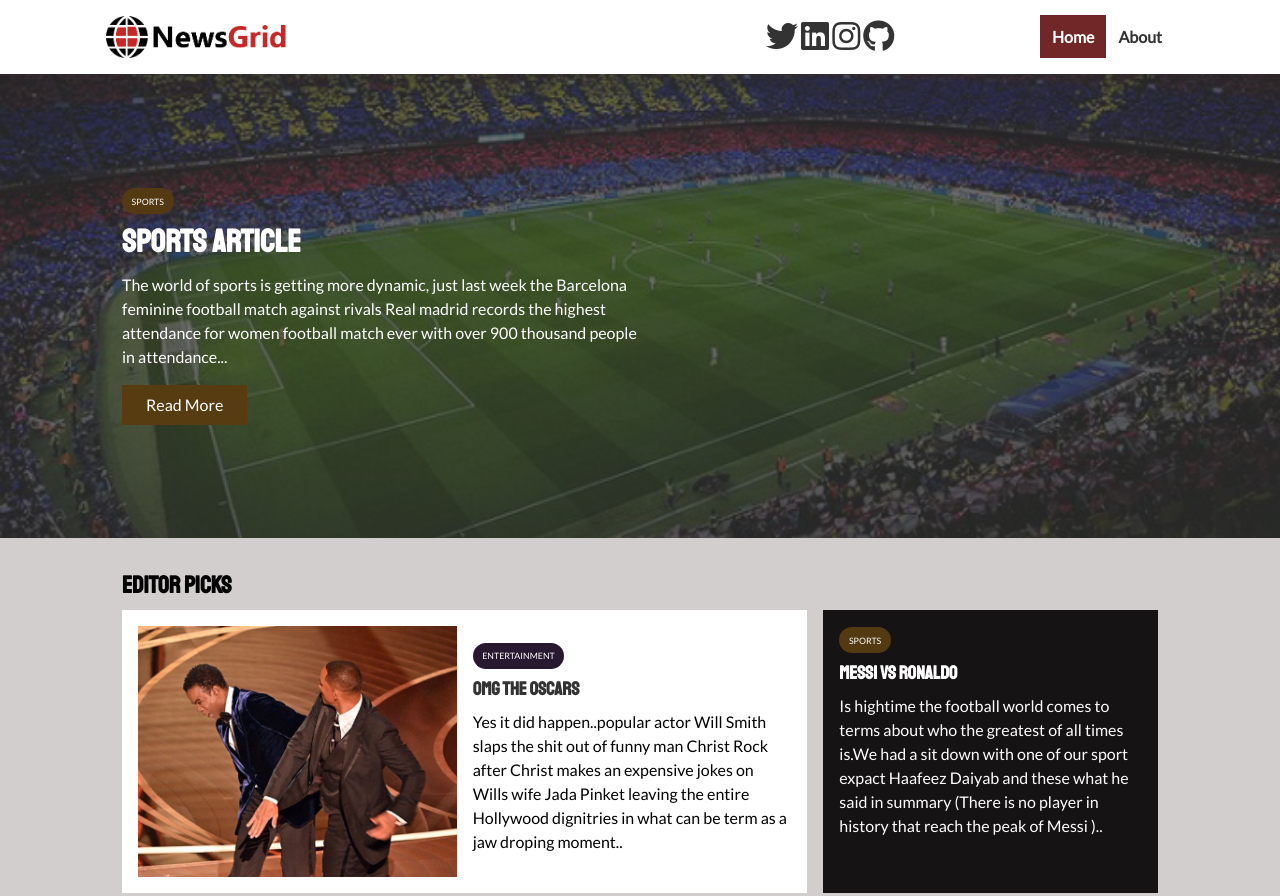
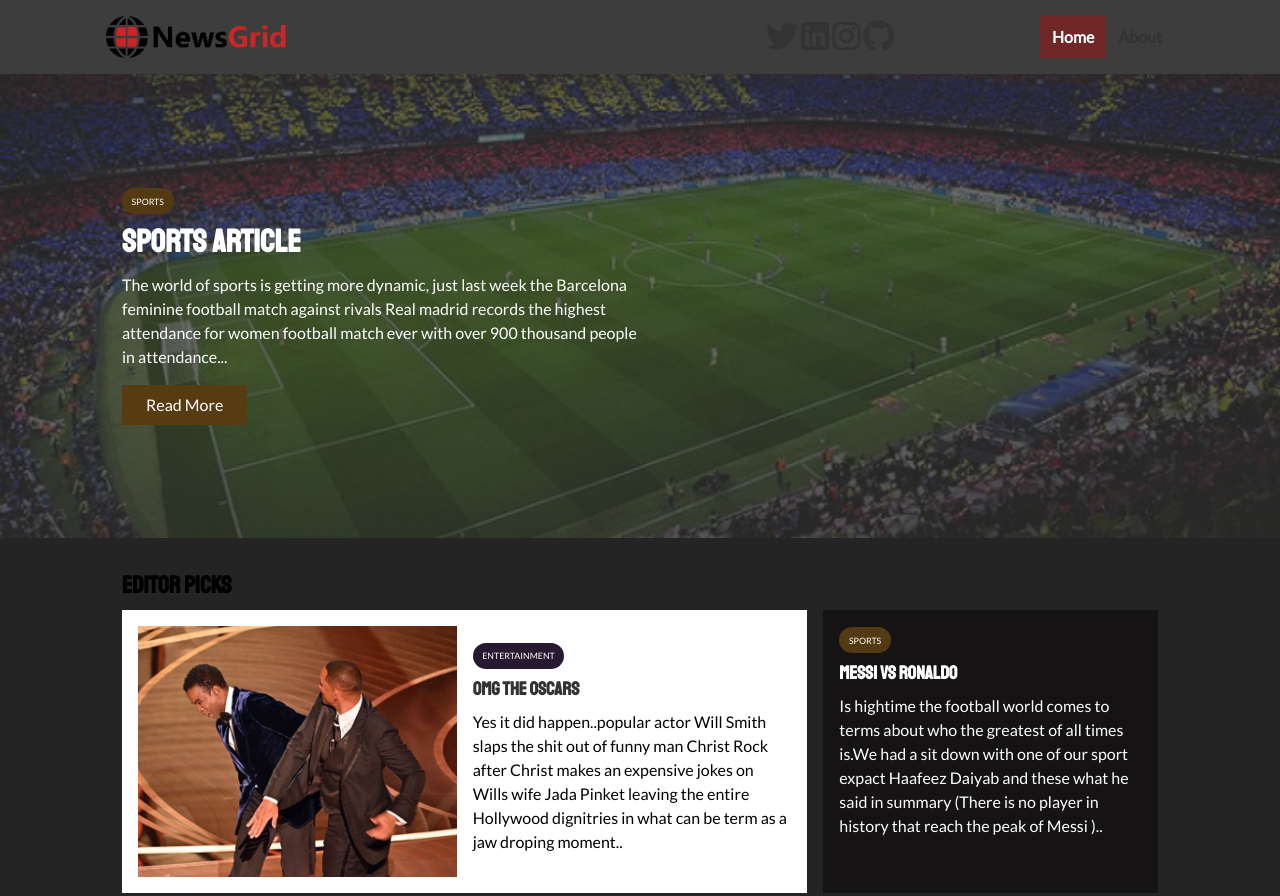
Before and after one commit to haafeezdr/newsgrid, a plain HTML site: page index.html in a window 1280 px wide. Shown: the top 896 px of the page. Drawn offline with Linux system fonts and the light colour scheme.

Commit message:
background change

```diff
--- a/css/style.css
+++ b/css/style.css
@@ -21,7 +21,7 @@
 body {
   font-family: 'Lato', sans-serif;
   line-height: 1.5;
-  background: var(--light-color);
+  background: rgb(36, 36, 36);
 }
 
 a {
@@ -161,7 +161,7 @@ h1, h2, h3, h4, h5, h6 {
 
 /* Navigation */
 #main-nav {
-  background: #fff;
+  background: rgb(61, 61, 61);
   position: sticky;
   top: 0;
   z-index: 2;
```
Also changed, not shown: index.html (+1 -1 lines).
